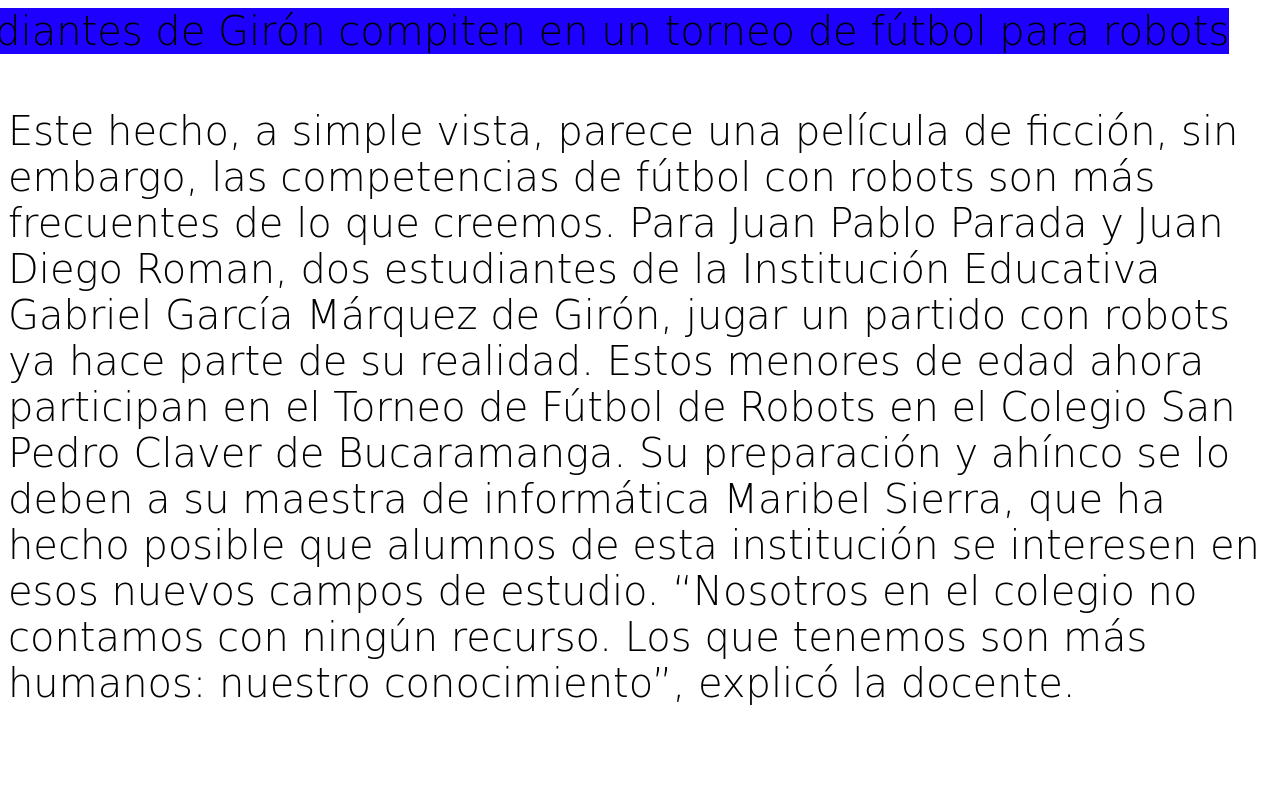
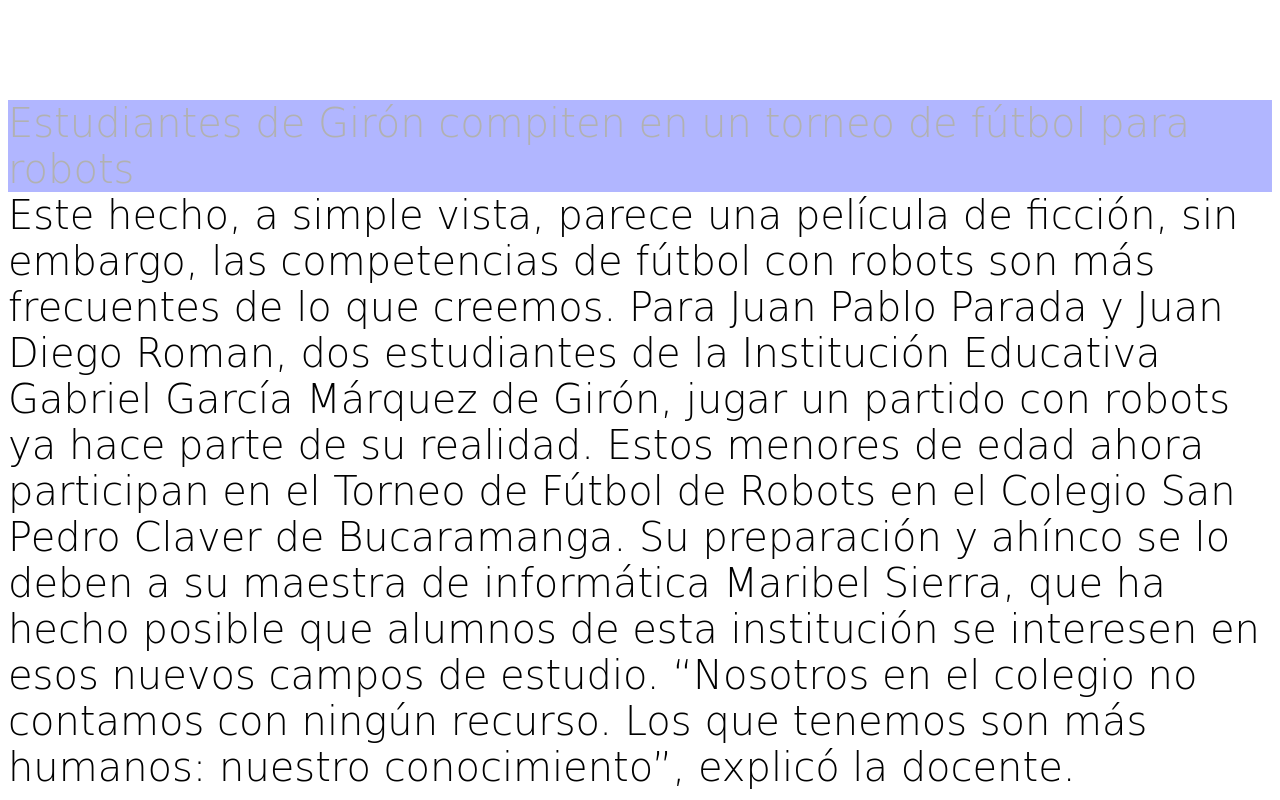
Before and after one commit to LuisSanchez1019/CURSO-CSS, a plain HTML site: page index.html in a window 1280 px wide. Drawn offline with Linux system fonts and the light colour scheme.

Commit message:
Position Sticky

```diff
--- a/index.html
+++ b/index.html
@@ -5,7 +5,7 @@
     <meta charset="UTF-8">
     <meta http-equiv="X-UA-Compatible" content="IE=edge">
     <meta name="viewport" content="width=device-width, initial-scale=1.0">
-    <title>position fixed</title>
+    <title>Position Sticky;</title>
     <link rel="stylesheet" href="style.css">
 </head>
 
@@ -16,19 +16,14 @@
     <div class="texto">
         Este hecho, a simple vista, parece una película de ficción, sin embargo, las competencias de fútbol con robots
         son más frecuentes de lo que creemos.
-
         Para Juan Pablo Parada y Juan Diego Roman, dos estudiantes de la Institución Educativa Gabriel García Márquez de
         Girón, jugar un partido con robots ya hace parte de su realidad.
         Estos menores de edad ahora participan en el Torneo de Fútbol de Robots en el Colegio San Pedro Claver de
         Bucaramanga.
-
         Su preparación y ahínco se lo deben a su maestra de informática Maribel Sierra, que ha hecho posible que alumnos
         de esta institución se interesen en esos nuevos campos de estudio.
-
         “Nosotros en el colegio no contamos con ningún recurso. Los que tenemos son más humanos: nuestro conocimiento”,
         explicó la docente.
-
-
     </div>
 
 
--- a/style.css
+++ b/style.css
@@ -4,13 +4,12 @@
     font-size: 40px;
 }
 
-body {
-    padding-top: 100px;
+
+
+.caja-fixed{
+    background: rgb(0, 17, 255);
+    position: sticky;
+    opacity: 0.3;
+    top: 0;
+    margin-top: 100px;
 }
-
-.caja-fixed {
-    background: rgb(30, 0, 255);
-    position: fixed;
-
-    margin: -100px;
-}
```
